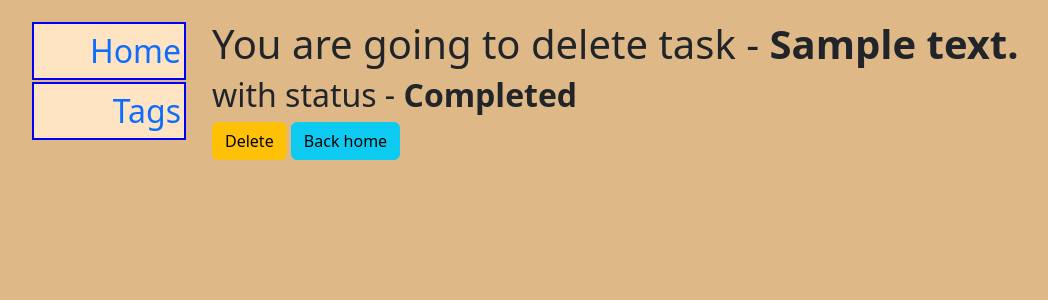
After one commit to MykolaMazh/TODO-list, a Django app: template todo_list/app_todo_list/templates/app_todo_list/task_confirm_delete.html in a window 1280 px wide. The commit adds this page. Shown: the top 300 px of the page, without its empty margins (12-1060 px from the left). Run offline with Django 5.2, Linux system fonts and the light colour scheme; the template is opened without the code that fills it: values that come from a table or form of the project are taken from there, others are empty; tables that the repository leaves empty hold one stand-in row (values such as "Sample post").

Commit message:
Add TaskDeleteView

```diff
--- a/todo_list/app_todo_list/templates/app_todo_list/home.html
+++ b/todo_list/app_todo_list/templates/app_todo_list/home.html
@@ -33,7 +33,7 @@
 
         </p>
         <a href="{% url 'todo_list:task-update'  object.pk 0 %}" class="btn btn-primary">Update</a>
-        <a href="#" class="btn btn-primary">Delete</a>
+        <a href="{% url 'todo_list:delete-task' object.pk %}" class="btn btn-primary">Delete</a>
       </div>
     </div>
 
--- /dev/null
+++ b/todo_list/app_todo_list/templates/app_todo_list/task_confirm_delete.html
@@ -0,0 +1,11 @@
+{% extends "base.html" %}
+
+{% block content %}
+  <h1>You are going to delete task - <b>{{ object }}</b></h1>
+  <h2>with status - <b>{{ object.is_done|yesno:"Completed,Not completed" }}</b></h2>
+  <form method="post">
+  {% csrf_token %}
+    <button type="submit" class="btn btn-warning">Delete</button>
+    <a href="{% url 'todo_list:home' %}" class="btn btn-info">Back home</a>
+  </form>
+{% endblock %}
```
Also changed, not shown: todo_list/app_todo_list/views.py (+10 -2 lines).
